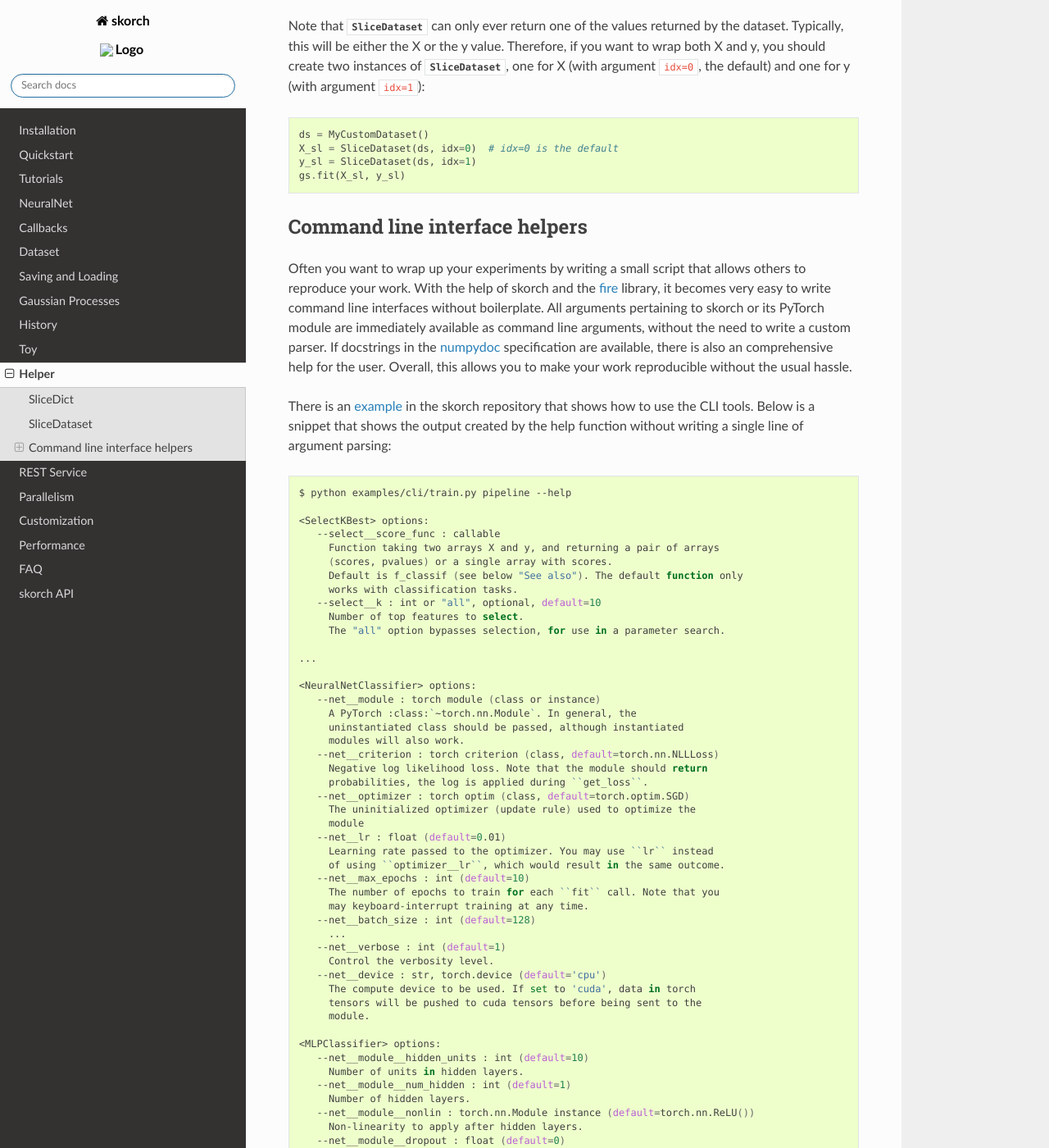
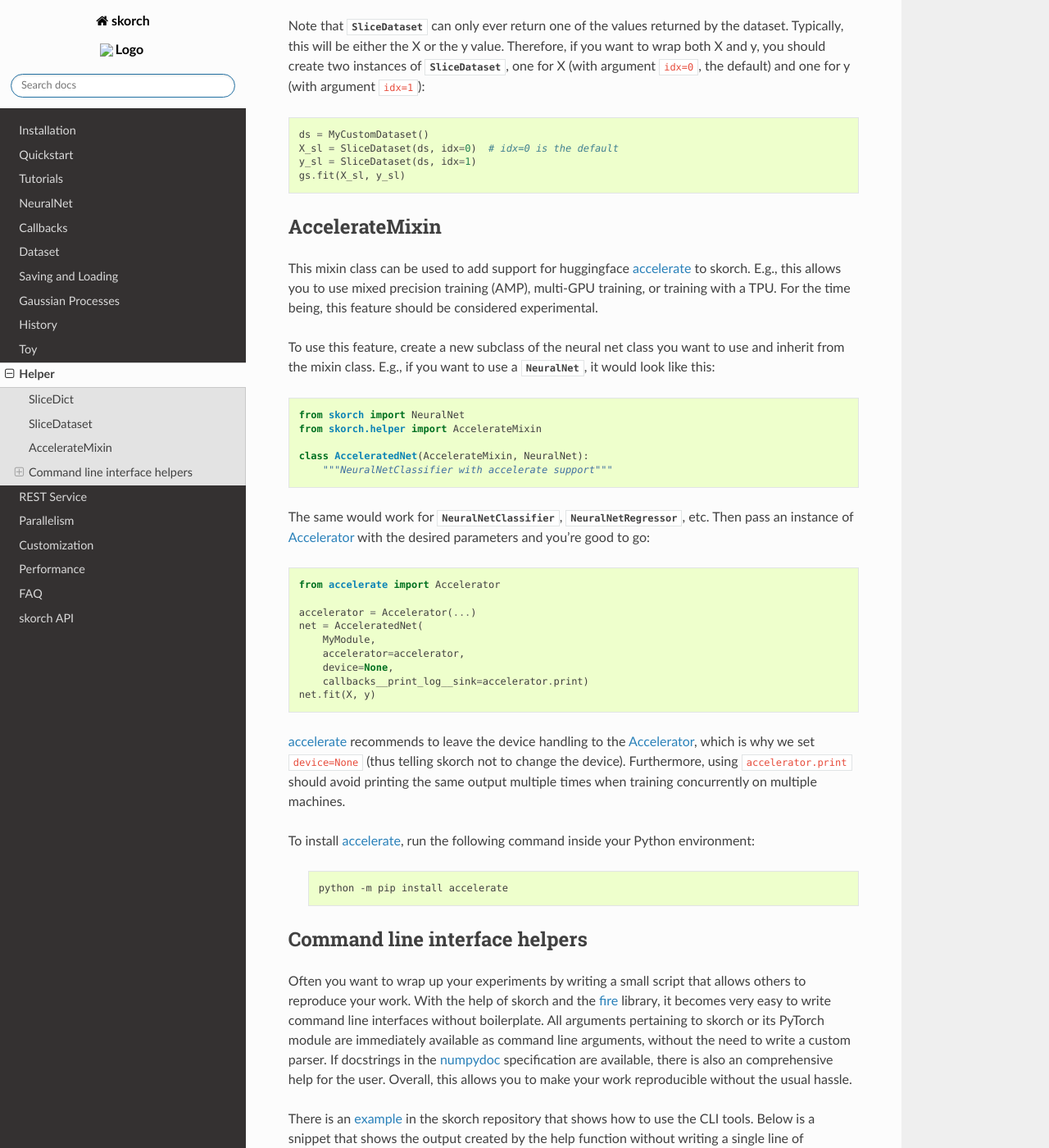
Before and after one commit to skorch-dev/skorch, a Sphinx documentation site: the page built from docs/user/helper.rst, in a window 1280 px wide and 1400 px high, scrolled down 596 px. Shown: the whole window at 82% size. Built offline with Sphinx 7.4.7 and the Read the Docs theme 2.0.0, drawn with Linux system fonts in a browser that asks for light colours.

Commit message:
Add more documentation about the new feature
- Add install instruction to the docstring
- Add section to helper.rst
- Minor fixes

```diff
--- a/docs/user/helper.rst
+++ b/docs/user/helper.rst
@@ -47,6 +47,53 @@ argument ``idx=0``, the default) and one for y (with argument
     y_sl = SliceDataset(ds, idx=1)
     gs.fit(X_sl, y_sl)
 
+
+AccelerateMixin
+---------------
+
+This mixin class can be used to add support for huggingface accelerate_ to
+skorch. E.g., this allows you to use mixed precision training (AMP), multi-GPU
+training, or training with a TPU. For the time being, this feature should be
+considered experimental.
+
+To use this feature, create a new subclass of the neural net class you want to
+use and inherit from the mixin class. E.g., if you want to use a
+:class:`.NeuralNet`, it would look like this:
+
+.. code:: python
+
+    from skorch import NeuralNet
+    from skorch.helper import AccelerateMixin
+
+    class AcceleratedNet(AccelerateMixin, NeuralNet):
+        """NeuralNetClassifier with accelerate support"""
+
+The same would work for :class:`.NeuralNetClassifier`,
+:class:`.NeuralNetRegressor`, etc. Then pass an instance of Accelerator_ with
+the desired parameters and you're good to go:
+
+.. code:: python
+
+    from accelerate import Accelerator
+
+    accelerator = Accelerator(...)
+    net = AcceleratedNet(
+        MyModule,
+        accelerator=accelerator,
+        device=None,
+        callbacks__print_log__sink=accelerator.print)
+    net.fit(X, y)
+
+accelerate_ recommends to leave the device handling to the Accelerator_, which
+is why we set ``device=None`` (thus telling skorch not to change the device).
+Furthermore, using ``accelerator.print`` should avoid printing the same output
+multiple times when training concurrently on multiple machines.
+
+To install accelerate_, run the following command inside your Python environment:
+
+    .. code:: bash
+
+      python -m pip install accelerate
 
 Command line interface helpers
 ------------------------------
@@ -201,6 +248,8 @@ callbacks through the command line (but you can modify existing ones
 as usual).
 
 
+.. _accelerate: https://github.com/huggingface/accelerate
+.. _Accelerator: https://huggingface.co/docs/accelerate/accelerator.html
 .. _fire: https://github.com/google/python-fire
 .. _numpydoc: https://github.com/numpy/numpydoc
 .. _example: https://github.com/skorch-dev/skorch/tree/master/examples/cli
```
Also changed, not shown: 1 other file.
